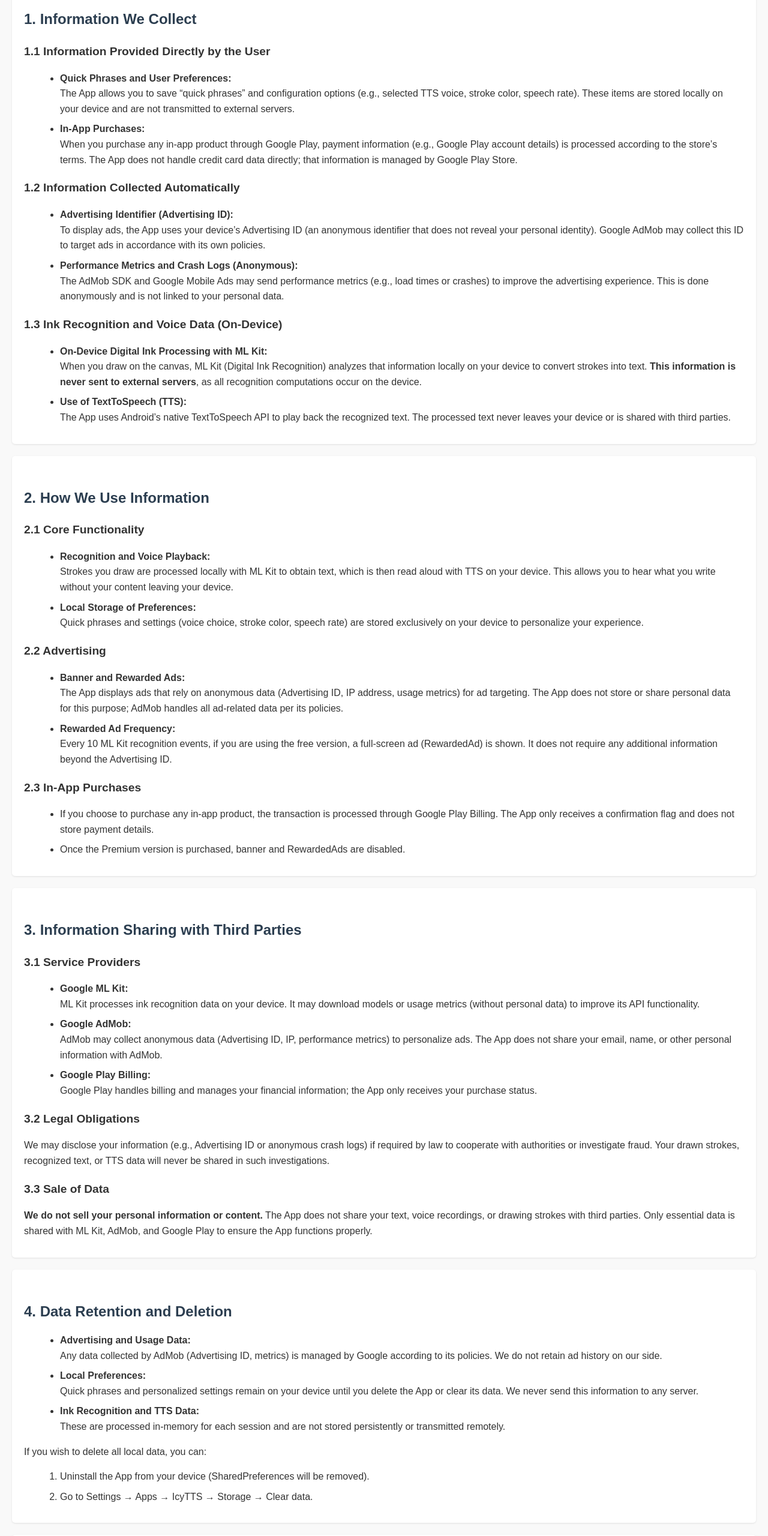
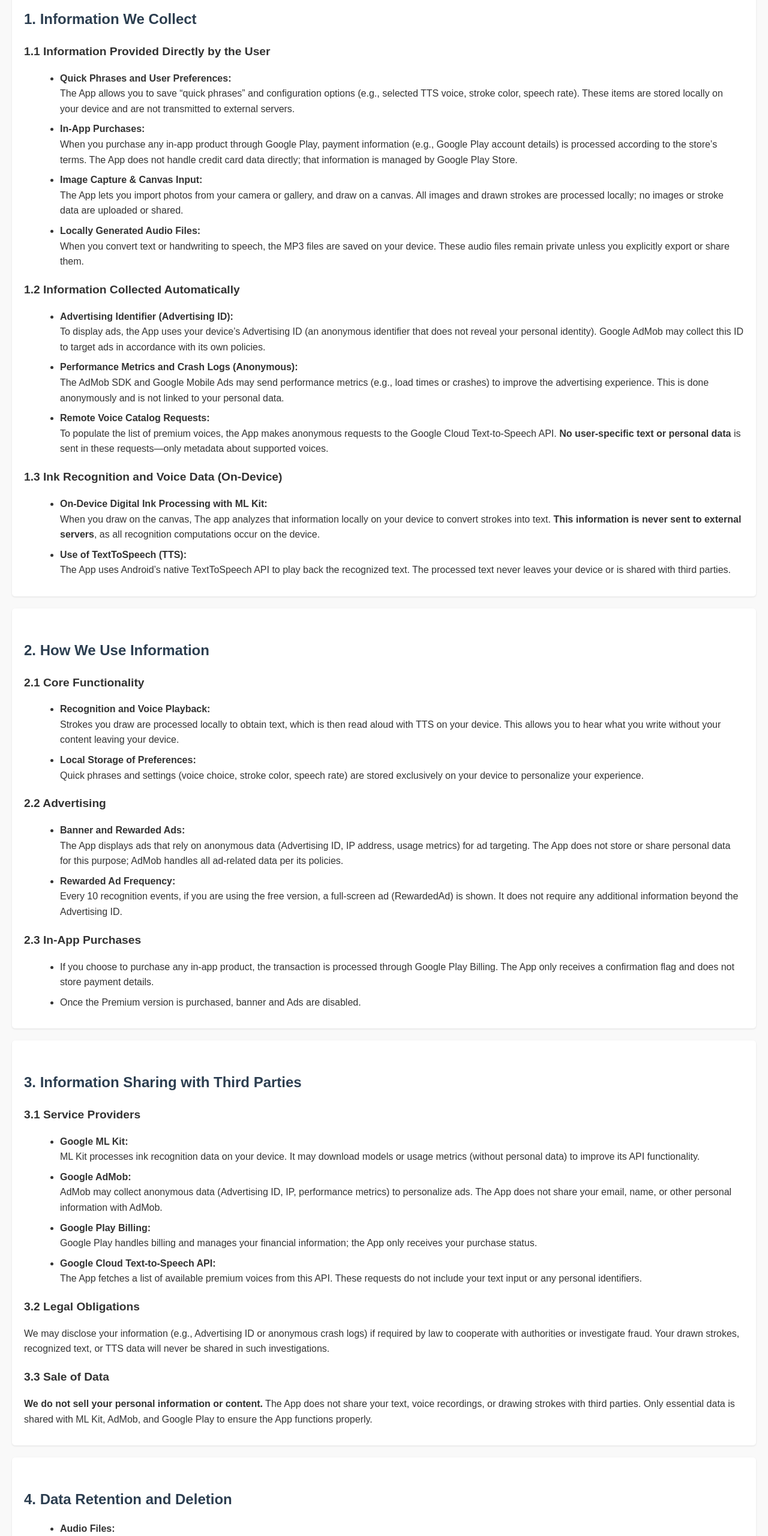
Before and after one commit to Cocytusdev/IcyTTS, a plain HTML site: page index.html in a window 1280 px wide. Shown: the part 240-2800 px from the top of the page at 60% size. Drawn offline with Linux system fonts and the light colour scheme.

Commit message:
Update index.html

```diff
--- a/index.html
+++ b/index.html
@@ -86,6 +86,14 @@
         <strong>In-App Purchases:</strong><br />
         When you purchase any in-app product through Google Play, payment information (e.g., Google Play account details) is processed according to the store’s terms. The App does not handle credit card data directly; that information is managed by Google Play Store.
       </li>
+      <li>
+        <strong>Image Capture & Canvas Input:</strong><br />
+        The App lets you import photos from your camera or gallery, and draw on a canvas. All images and drawn strokes are processed locally; no images or stroke data are uploaded or shared.
+      </li>
+      <li>
+        <strong>Locally Generated Audio Files:</strong><br />
+        When you convert text or handwriting to speech, the MP3 files are saved on your device. These audio files remain private unless you explicitly export or share them.
+      </li>
     </ul>
 
     <h3>1.2 Information Collected Automatically</h3>
@@ -98,13 +106,17 @@
         <strong>Performance Metrics and Crash Logs (Anonymous):</strong><br />
         The AdMob SDK and Google Mobile Ads may send performance metrics (e.g., load times or crashes) to improve the advertising experience. This is done anonymously and is not linked to your personal data.
       </li>
+      <li>
+        <strong>Remote Voice Catalog Requests:</strong><br />
+        To populate the list of premium voices, the App makes anonymous requests to the Google Cloud Text-to-Speech API. <strong>No user-specific text or personal data</strong> is sent in these requests—only metadata about supported voices.
+      </li>
     </ul>
 
     <h3>1.3 Ink Recognition and Voice Data (On-Device)</h3>
     <ul>
       <li>
         <strong>On-Device Digital Ink Processing with ML Kit:</strong><br />
-        When you draw on the canvas, ML Kit (Digital Ink Recognition) analyzes that information locally on your device to convert strokes into text. <strong>This information is never sent to external servers</strong>, as all recognition computations occur on the device.
+        When you draw on the canvas, The app analyzes that information locally on your device to convert strokes into text. <strong>This information is never sent to external servers</strong>, as all recognition computations occur on the device.
       </li>
       <li>
         <strong>Use of TextToSpeech (TTS):</strong><br />
@@ -120,7 +132,7 @@
     <ul>
       <li>
         <strong>Recognition and Voice Playback:</strong><br />
-        Strokes you draw are processed locally with ML Kit to obtain text, which is then read aloud with TTS on your device. This allows you to hear what you write without your content leaving your device.
+        Strokes you draw are processed locally to obtain text, which is then read aloud with TTS on your device. This allows you to hear what you write without your content leaving your device.
       </li>
       <li>
         <strong>Local Storage of Preferences:</strong><br />
@@ -136,7 +148,7 @@
       </li>
       <li>
         <strong>Rewarded Ad Frequency:</strong><br />
-        Every 10 ML Kit recognition events, if you are using the free version, a full-screen ad (RewardedAd) is shown. It does not require any additional information beyond the Advertising ID.
+        Every 10 recognition events, if you are using the free version, a full-screen ad (RewardedAd) is shown. It does not require any additional information beyond the Advertising ID.
       </li>
     </ul>
 
@@ -146,7 +158,7 @@
         If you choose to purchase any in-app product, the transaction is processed through Google Play Billing. The App only receives a confirmation flag and does not store payment details.
       </li>
       <li>
-        Once the Premium version is purchased, banner and RewardedAds are disabled.
+        Once the Premium version is purchased, banner and Ads are disabled.
       </li>
     </ul>
   </div>
@@ -168,6 +180,10 @@
         <strong>Google Play Billing:</strong><br />
         Google Play handles billing and manages your financial information; the App only receives your purchase status.
       </li>
+      <li>
+        <strong>Google Cloud Text-to-Speech API:</strong><br />
+        The App fetches a list of available premium voices from this API. These requests do not include your text input or any personal identifiers.
+      </li>
     </ul>
 
     <h3>3.2 Legal Obligations</h3>
@@ -185,6 +201,10 @@
     <h2>4. Data Retention and Deletion</h2>
     <ul>
       <li>
+        <strong>Audio Files:</strong><br />
+        All MP3 files generated by the App (from handwriting or typed text) remain on your device until you delete them manually or uninstall the App.
+      </li>
+      <li>
         <strong>Advertising and Usage Data:</strong><br />
         Any data collected by AdMob (Advertising ID, metrics) is managed by Google according to its policies. We do not retain ad history on our side.
       </li>
@@ -193,7 +213,7 @@
         Quick phrases and personalized settings remain on your device until you delete the App or clear its data. We never send this information to any server.
       </li>
       <li>
-        <strong>Ink Recognition and TTS Data:</strong><br />
+        <strong>Ink Recognition Data:</strong><br />
         These are processed in-memory for each session and are not stored persistently or transmitted remotely.
       </li>
     </ul>
@@ -229,7 +249,7 @@
     <ul>
       <li>
         <strong>Allowed for All Ages:</strong><br />
-      The App is available to users of any age. If you are under 13, please use it under adult supervision. We want to emphasize that we do <em>not</em> knowingly collect any personal information from children under 13.
+        The App is available to users of any age. If you are under 13, please use it under adult supervision. We do not knowingly collect any personal information from children under 13.
       </li>
       <li>
         <strong>Compliance with COPPA:</strong><br />
@@ -298,8 +318,8 @@
       We may update this Privacy Policy at any time to reflect changes in the App or applicable laws. The latest version will be indicated with its “Last Updated” date below. When material changes occur, a notice will be displayed in the App or sent via email (if you have provided one). We recommend reviewing this section periodically.
     </p>
     <p>
-      <strong>Current Version:</strong> v1.0.0<br />
-      <strong>Last Updated:</strong> June 3, 2025
+      <strong>Current Version:</strong> v1.1.0<br />
+      <strong>Last Updated:</strong> June 25, 2025
     </p>
   </div>
 
```
Lines whose indentation alone changed are shown as unchanged.
